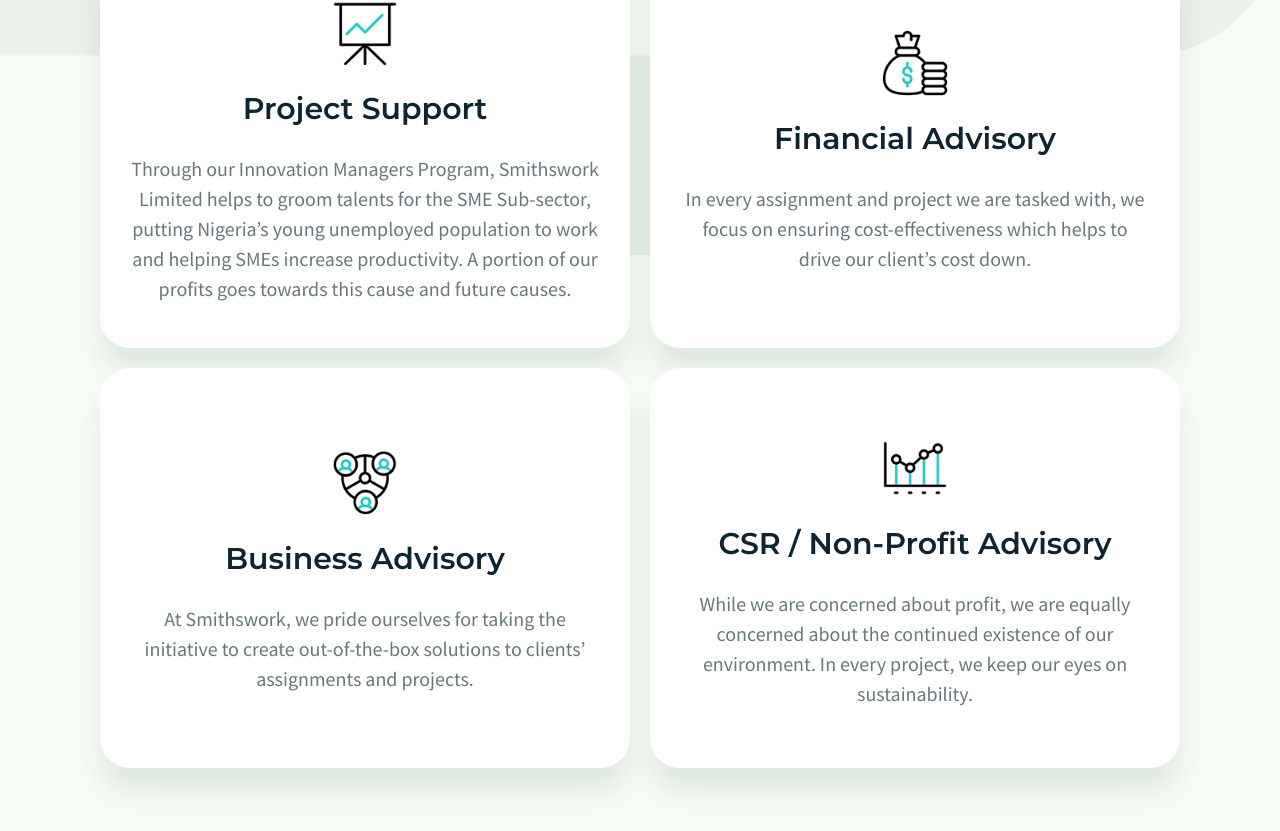
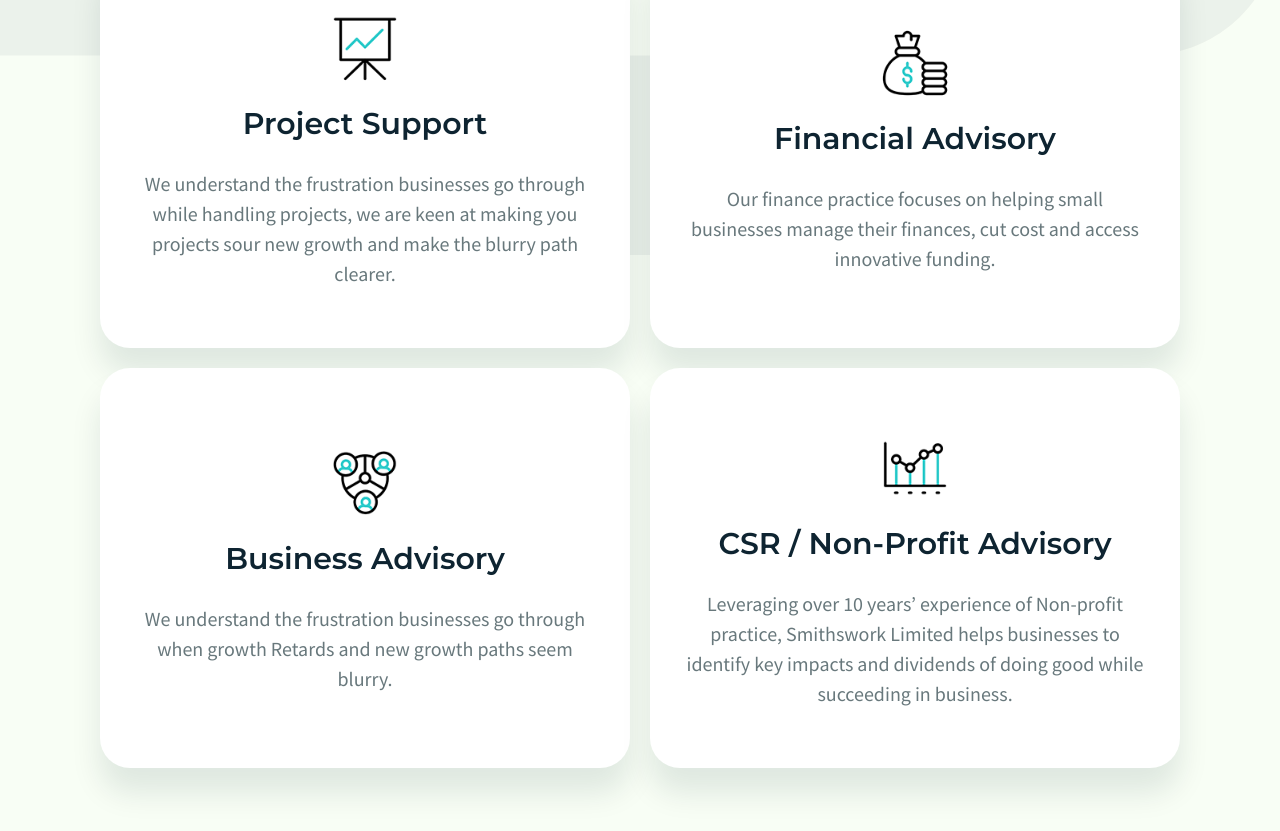
Before and after one commit to prosperemebo/Smithsworkltd, a Next.js app: page /business-functions in a window 1280 px wide. Shown: the part 543-1374 px from the top of the page. Built offline with nearby package versions, Linux system fonts and the light colour scheme.

Commit message:
Added animations

```diff
--- a/components/BusinessFunctionsBody/BusinessFunctionsBody.jsx
+++ b/components/BusinessFunctionsBody/BusinessFunctionsBody.jsx
@@ -5,11 +5,11 @@
   const transition = { duration: 1.4, ease: [0.6, 0.01, -0.05, 0.9] };
 
   const variants = {
-    hidden: { opacity: 0, y: 100 },
+    hidden: { opacity: 0, y: 120 },
     visible: (custom) => ({
       opacity: 1,
       y: 0,
-      transition: { ...transition, delay: custom * 0.1 },
+      transition: { ...transition, delay: custom * 0.2 },
     }),
   };
 
@@ -30,36 +30,56 @@
         </motion.div>
         <div className={classes.features}>
           <div className={classes.featureRow}>
-            <div className={classes.feature}>
+            <motion.div
+              custom={0}
+              animate={'visible'}
+              initial={'hidden'}
+              variants={variants}
+              className={classes.feature}
+            >
               <img src='/assets/presentation.gif' alt='Project Support' />
               <h2 className='heading-tertiary big'>Project Support</h2>
               <p className='paragraph'>
-                Through our Innovation Managers Program, Smithswork Limited
-                helps to groom talents for the SME Sub-sector, putting Nigeria’s
-                young unemployed population to work and helping SMEs increase
-                productivity. A portion of our profits goes towards this cause
-                and future causes.
+                We understand the frustration businesses go through while
+                handling projects, we are keen at making you projects sour new
+                growth and make the blurry path clearer.
               </p>
-            </div>
-            <div className={classes.feature}>
+            </motion.div>
+            <motion.div
+              custom={1}
+              animate={'visible'}
+              initial={'hidden'}
+              variants={variants}
+              className={classes.feature}
+            >
               <img src='/assets/money-bag.gif' alt='Financial Advisory' />
               <h2 className='heading-tertiary big'>Financial Advisory</h2>
               <p className='paragraph'>
-                In every assignment and project we are tasked with, we focus on
-                ensuring cost-effectiveness which helps to drive our client’s
-                cost down.
+                Our finance practice focuses on helping small businesses manage
+                their finances, cut cost and access innovative funding.
               </p>
-            </div>
-            <div className={classes.feature}>
+            </motion.div>
+            <motion.div
+              custom={2}
+              animate={'visible'}
+              initial={'hidden'}
+              variants={variants}
+              className={classes.feature}
+            >
               <img src='/assets/connection.gif' alt='Business Advisory' />
               <h2 className='heading-tertiary big'>Business Advisory</h2>
               <p className='paragraph'>
-                At Smithswork, we pride ourselves for taking the initiative to
-                create out-of-the-box solutions to clients’ assignments and
-                projects.
+                We understand the frustration businesses go through when growth
+                Retards and new growth paths seem blurry.
               </p>
-            </div>
-            <div className={classes.feature}>
+            </motion.div>
+            <motion.div
+              custom={3}
+              animate={'visible'}
+              initial={'hidden'}
+              variants={variants}
+              className={classes.feature}
+            >
               <img
                 src='/assets/line-chart.gif'
                 alt='CSR / Non-Profit Advisory'
@@ -68,11 +88,11 @@
                 CSR / Non-Profit Advisory
               </h2>
               <p className='paragraph'>
-                While we are concerned about profit, we are equally concerned
-                about the continued existence of our environment. In every
-                project, we keep our eyes on sustainability.
+                Leveraging over 10 years’ experience of Non-profit practice,
+                Smithswork Limited helps businesses to identify key impacts and
+                dividends of doing good while succeeding in business.
               </p>
-            </div>
+            </motion.div>
           </div>
         </div>
       </div>
--- a/components/Header/Header.jsx
+++ b/components/Header/Header.jsx
@@ -24,7 +24,7 @@
           the finest solutions from an excellent and diligent mind driven by
           integrity.
         </p>
-        <Link href='/' passHref>
+        <Link href='/contact' passHref>
           <a className='btn btn-primary'>Contact Us</a>
         </Link>
       </motion.div>
--- a/pages/about.jsx
+++ b/pages/about.jsx
@@ -1,9 +1,13 @@
+import Head from 'next/head';
 import About from '../components/About/About';
 import withTransition from '../components/HOC/withTransition';
 
 const about = () => {
   return (
     <>
+      <Head>
+        <title>Smithsworkltd - About</title>
+      </Head>
       <About />
     </>
   );
--- a/pages/business-functions.jsx
+++ b/pages/business-functions.jsx
@@ -1,10 +1,13 @@
-import React from 'react';
+import Head from 'next/head';
 import BusinessFunctionsBody from '../components/BusinessFunctionsBody/BusinessFunctionsBody';
 import withTransition from '../components/HOC/withTransition';
 
 const businessFunctions = () => {
   return (
     <>
+      <Head>
+        <title>Smithsworkltd - Business Functions</title>
+      </Head>
       <BusinessFunctionsBody />
     </>
   );
--- a/pages/contact.jsx
+++ b/pages/contact.jsx
@@ -1,9 +1,13 @@
 import Contact from '../components/Contact/Contact';
+import Head from 'next/head';
 import withTransition from '../components/HOC/withTransition';
 
 const contact = () => {
   return (
     <>
+      <Head>
+        <title>Smithsworkltd - Contact</title>
+      </Head>
       <Contact />
     </>
   );
--- a/pages/projects.jsx
+++ b/pages/projects.jsx
@@ -1,9 +1,13 @@
+import Head from 'next/head';
 import Projects from '../components/Projects/Projects';
 import withTransition from '../components/HOC/withTransition';
 
 const projects = () => {
   return (
     <>
+      <Head>
+        <title>Smithsworkltd - Projects</title>
+      </Head>
       <Projects />
     </>
   );
```
Also changed, not shown: components/Contact/Contact.jsx (+7 -5 lines), components/Industries/Industries.jsx (+34 -3 lines), components/Projects/Projects.jsx (+7 -0 lines), 1 other file (tests, documents, lock files or other folders).
